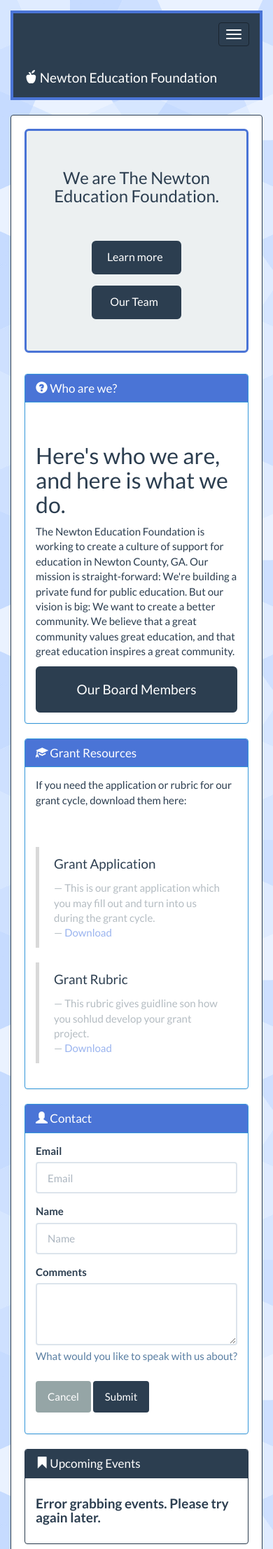
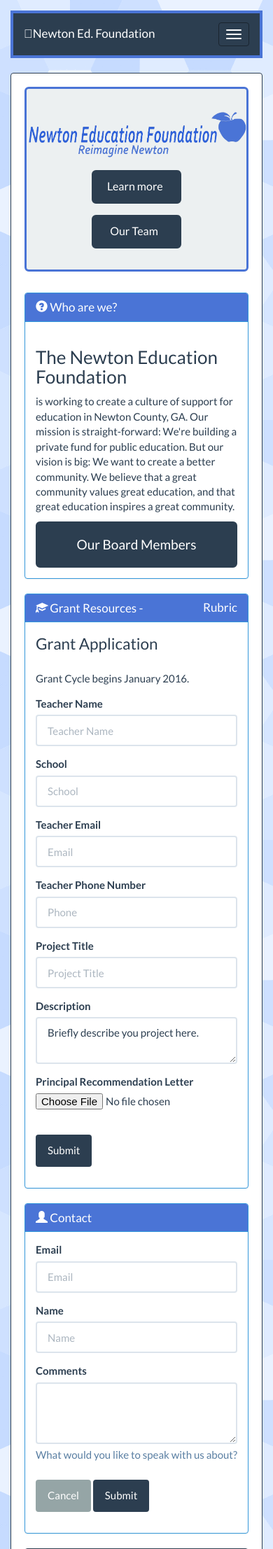
Before and after one commit to 3DSolutions/NewtonEducationFoundation, a PHP site: page / in a window 390 px wide; the page is wider, and only the part inside the window is pictured. Shown: the top 2213 px of that part at 70% size. Run offline with PHP 8.4, Linux system fonts and the light colour scheme; some libraries are stand-ins or nearby versions.

Commit message:
Updating..

```diff
--- a/public/css/site.css
+++ b/public/css/site.css
@@ -32,7 +32,7 @@ a {
 }
 
 .design {
-	margin-left: 7em;
+	margin-left: 11em;
 }
 
 @media (max-width: 432px) {
--- a/public/index.html
+++ b/public/index.html
@@ -26,18 +26,17 @@
 			        <span class="icon-bar"></span>
 			        <span class="icon-bar"></span>
 			      </button>
-			      <a class="navbar-brand" href="#" id="navbrand"><span class="glyphicon glyphicon-apple" aria-hidden="true"></span> Newton Education Foundation</a>
-			    </div>
+					<a class="navbar-brand" href="#" id="navbrand" style="float: left;"><img src="img/nav.png" class="img-responsive visible-xl visible-lg visible-md" aria-hidden="true" style="float: left; margin-right: 1em;"><span class='visible-xl visible-md visible-lg' style="float: left"> Newton Education Foundation</span><span class="glyphicon-apple visible-xs visible-sm" style="font-size: 17px">Newton Ed. Foundation</div></a>
+			    </span>
 			    <div class="collapse navbar-collapse" id="bs-navbar-collapse-1">
 			      <ul class="nav navbar-nav">
-			        <li><a href="#">Home <span class="sr-only">(current)</span></a></li>
 					<li><a href="#about">About</a></li>
-			        <!--<li><a href="#donate">Donate</a></li>-->
+			    <li><a href="#donate">Donate</a></li>
 					<li><a href="#events">Upcoming Events</a></li>
 					<li><a href="#grant">Grant Resources</a></li>
 					<li><a href="#contact">Contact</a></li>
 			      </ul>
-				  <ul class="nav navbar-nav navbar-right">
+				  <ul class="nav navbar-nav navbar-right visible-lg visible-xs visible-xl">
 					  <li><a href="https://www.facebook.com/ReimagineNewton" class="fa fa-facebook fa-lg"></a></li>
 					  <li><a href="https://twitter.com/ReImagineNewton" class="fa fa-twitter fa-lg"></a></li>
 					  <li><a href="#contact" class="fa fa-envelope fa-lg"></a></li>
@@ -46,10 +45,10 @@
 			  </div>
 			</nav>
 			<div class="well" style="border: 1px solid #2c3e50">
-				<div class="jumbotron">
-				  <h1 class="title">We are The Newton Education Foundation.</h1>
-				  <p><a href="#about" class="btn btn-primary btn-lg title-button">Learn more</a>
-				  <a class="btn btn-primary btn-lg title-button togglebio" data-toggle="modal" href="#biomodal">Our Team</a></p>
+				<div class="jumbotron" align="center">
+				  <img src="/img/nef.png" class="img-responsive visible-xl visible-lg visible-md visible-sm"><img src="/img/nef-alt.png" class="img-responsive visible-xs">
+				  <a href="#about" class="btn btn-primary btn-lg title-button">Learn more</a>
+				  <a class="btn btn-primary btn-lg title-button togglebio" data-toggle="modal" href="#biomodal">Our Team</a>
 				</div>
 				<div class="row">
 					<div class="col-md-8">
@@ -60,12 +59,8 @@
 								</h3>
 							</div>
 							<div class="panel-body">
-								<img id="logo" src="/img/logo.png"><br>
-								<h2 id="sub">
-									Here's who we are, and here is what we do.
-								</h2>
 								<p>
-									The Newton Education Foundation is working to create a culture of support for education in Newton County, GA.
+								<h3>The Newton Education Foundation</h3> is working to create a culture of support for education in Newton County, GA.
 									Our mission is straight-forward: We're building a private fund for public education. But our vision is big: We want to create a better community.
 									We believe that a great community values great education, and that great education inspires a great community.
 								</p>
@@ -75,33 +70,106 @@
 						<div class="panel panel-info"  id="grant">
 							<div class="panel-heading">
 								<h3 class="panel-title">
-									<span class="glyphicon glyphicon-education" aria-hidden="true"></span> Grant Resources
+									<span class="glyphicon glyphicon-education" aria-hidden="true"></span> Grant Resources - <a style="float: right;" class="res-link" href="./doc/rubric.doc">Rubric</a>
 								</h3>
 							</div>
 							<div class="panel-body">
-									<p>If you need the application or rubric for our grant cycle, download them here:</p>
-									<blockquote>
-									  <p>Grant Application</p>
-									  <small>This is our grant application which you may fill out and turn into us during the grant cycle.</small>
-									  <small><a href="/doc/application.doc" download>Download</a></small>
-									</blockquote>
-									<blockquote>
-									  <p>Grant Rubric</p>
-									  <small>This rubric gives guidline son how you sohlud develop your grant project.</small>
-									  <small><a href="/doc/rubric.doc" download>Download</a></small>
-									</blockquote>
-									<!--<iframe width="560" height="315" src="https://www.youtube.com/embed/0vrdgDdPApQ" frameborder="0" allowfullscreen></iframe>-->
+								<form class="form-horizontal" action="//formspree.io/thenewtoneducationfoundation@gmail.com" method="POST">
+									<fieldset>
+
+									<!-- Form Name -->
+									<legend>Grant Application</legend>
+								    <p style="margin-bottom: 1em;">Grant Cycle begins January 2016.</p>
+									<!-- Text input-->
+									<div class="form-group">
+  										<label class="col-sm-3 control-label" for="teacher">Teacher Name</label>
+  										<div class="col-lg-8">
+							  				<input id="teacher" name="teacher" placeholder="Teacher Name" class="form-control input-md" required="" type="text">
+  										</div>
+									</div>
+
+									<!-- Text input-->
+									<div class="form-group">
+  										<label class="col-sm-3 control-label" for="school">School</label>
+  										<div class="col-lg-8">
+ 											 <input id="school" name="school" placeholder="School" class="form-control input-md" required="" type="text">
+
+									    </div>
+									</div>
+
+									<!-- Text input-->
+									<div class="form-group">
+			  							<label class="col-sm-3 control-label" for="email">Teacher Email</label>
+				  						<div class="col-lg-8">
+  											<input id="email" name="email" placeholder="Email" class="form-control input-md" required="" type="text">
+
+  										</div>
+									</div>
+
+									<!-- Text input-->
+									<div class="form-group">
+  										<label class="col-sm-3 control-label" for="phone">Teacher Phone Number</label>
+  										<div class="col-lg-8">
+  											<input id="phone" name="phone" placeholder="Phone" class="form-control input-md" required="" type="text">
+
+  										</div>
+									</div>
+
+									<!-- Text input-->
+									<div class="form-group">
+  										<label class="col-sm-3 control-label" for="project">Project Title</label>
+  										<div class="col-lg-8">
+											<input id="project" name="project" placeholder="Project Title" class="form-control input-md" required="" type="text">
+  										</div>
+									</div>
+
+									<!-- Textarea -->
+									<div class="form-group">
+  										<label class="col-sm-3 control-label" for="descripition">Description</label>
+  										<div class="col-lg-8">
+    										<textarea class="form-control" id="descripition" name="descripition" style="max-length: 50em;">Briefly describe you project here.</textarea>
+  										</div>
+									</div>
+
+									<!-- File Button -->
+									<div class="form-group">
+ 										<label class="col-sm-3 control-label" for="recomend">Principal Recommendation Letter</label>
+  										<div class="col-lg-8">
+    										<input id="recomend" name="recomend" class="input-file" type="file">
+  										</div>
+									</div>
+
+									<!-- Button -->
+									<div class="form-group">
+				  						<label class="col-sm-3 control-label" for="submit"></label>
+  										<div class="col-lg-8">
+    										<button id="submit" name="submit" class="btn btn-primary">Submit</button>
+  										</div>
+									</div>
+
+									</fieldset>
+									</form>
+
 							</div>
 						</div>
 						<!-- Hide that thing -->
-						<!-- <div class="panel panel-info" id="donate">
+						<!--<div class="panel panel-info" id="donate">
 							<div class="panel-heading">
 								<h3 class="panel-title">
 									<span class="glyphicon glyphicon-heart" aria-hidden="true"></span> Donate
 								</h3>
 							</div>
 							<div class="panel-body">
-								<form class="form-horizontal">
+								<p>Donate Here:</p>
+								<form class="form-horizontal" action="https://www.paypal.com/cgi-bin/webscr" method="post" target="_top">
+									<input type="hidden" name="cmd" value="_s-xclick">
+									<input type="hidden" name="hosted_button_id" value="LU55UHE6CVCQU">
+									<input type="image" src="https://www.paypalobjects.com/en_US/i/btn/btn_donateCC_LG.gif" border="0" name="submit" alt="PayPal - The safer, easier way to pay online!">
+
+									<img alt="" border="0" src="https://www.paypalobjects.com/en_US/i/scr/pixel.gif" width="1" height="1">
+
+								</form>
+								<!--<form class="form-horizontal">
 								  <fieldset>
 									<div class="form-group">
 									  <label class="col-lg-2 control-label">Name</label>
@@ -151,7 +219,7 @@
 								</h3>
 							</div>
 							<div class="panel-body" id="content">
-								<form class="form-horizontal">
+								<form class="form-horizontal" action="//formspree.io/thenewtoneducationfoundation@gmail.com" method="POST">
 								  <fieldset>
 									<div class="form-group">
 									  <label for="inputEmail" class="col-lg-2 control-label">Email</label>
@@ -189,36 +257,19 @@
 							<h3 class="panel-title"><span class="glyphicon glyphicon-bookmark" aria-hidden="true"></span> Upcoming Events</h3>
 						  </div>
 						  <div class="panel-body" id="events">
-								<!--<div class="well well-sm" style="border: 1px solid #3498db">
-								  <h4>
-								  <strong>Event</strong>
-								  </h4>
-								  Lorem ipsum dolor sit amet, consectetur adipiscing elit. Fusce maximus lacus vel est malesuada vulputate. Lorem ipsum dolor sit amet, consectetur adipiscing elit.
-								</div>
 								<div class="well well-sm"  style="border: 1px solid #3498db">
 								  <h4>
-								  <strong>Event</strong>
+								  <strong>Februrary 26th</strong>
 								  </h4>
-								  Donec purus dui, iaculis ut erat volutpat, rhoncus auctor ante. Mauris lectus nisl, vulputate et augue in, cursus rhoncus urna.
+								  Hats off to teachers day.
 								</div>
 								<div class="well well-sm"  style="border: 1px solid #3498db">
 							      <h4>
-								  <strong>Event</strong>
+								  <strong>March 26th</strong>
 								  </h4>
-								  Morbi leo nunc, venenatis et venenatis sed, ullamcorper ac arcu. Donec urna odio, sollicitudin vitae lectus id, pretium aliquam leo.
+								  NEF Pancake Stampede<br>
+									<a href="/doc/pancake.docx" onclick="alert('Please see the word document downloaded for more information.')">More Information</a>
 								</div>
-								<div class="well well-sm"  style="border: 1px solid #3498db">
-								  <h4>
-								  <strong>Event</strong>
-								  </h4>
-								  Class aptent taciti sociosqu ad litora torquent per conubia nostra, per inceptos himenaeos. Mauris porttitor dui vitae justo posuere pulvinar facilisis faucibus sem
-								</div>
-								<div class="well well-sm"  style="border: 1px solid #3498db">
-								  <h4>
-								  <strong>Event</strong>
-								  </h4>
-								  Lorem ipsum dolor sit amet, consectetur adipiscing elit. Donec et fringilla purus, in varius ex.
-								</div>-->
 						  </div>
 						</div>
 						<a class="twitter-timeline" href="https://twitter.com/ReImagineNewton" data-widget-id="633812968384397312">Tweets by @ReImagineNewton</a>
@@ -229,16 +280,20 @@
 						  </div>
 						  <div class="panel-body">
 							<p>
-								<strong>Phone:</strong> 555-246-21599
-							</p>
-							<p>
-								<strong>Address:</strong> 123 Spring St.
-								  Covington, GA 30016
+								<strong>Address:</strong> The Newton Education Foundation
+								  P.O. Box 1586
+								  Covington, GA 30014
 							  </p>
 							  <p>
-								  <strong>Hours: </strong>Mon-Fri - 8:00-5:00
+									<strong>Email: </strong> <a syle="text-wrap: unrestricted" href="mailto:thenewtoneducationfoundation@gmail.com">thenewtoneducationfoundation@gmail.com</a>
 							  </p>
-						  </div>
+								<form action="https://www.paypal.com/cgi-bin/webscr" method="post" target="_top"  id="donatelink">
+									<input type="hidden" name="cmd" value="_s-xclick">
+									<input type="hidden" name="hosted_button_id" value="LU55UHE6CVCQU">
+									<input style="border: none; size: 200%" type="image" src="https://www.paypalobjects.com/en_US/i/btn/btn_donateCC_LG.gif" border="0" name="submit" alt="PayPal - The safer, easier way to pay online!">
+									<img alt="" border="0" src="https://www.paypalobjects.com/en_US/i/scr/pixel.gif" width="1" height="1">
+								</form>
+							</div>
 						</div>
 					</div>
 				</div>
@@ -260,6 +315,7 @@
 		<footer>
 			<script src="https://code.jquery.com/jquery-latest.min.js"></script>
 			<script src="/js/bootstrap.min.js"></script>
+			<script src="https://cdnjs.cloudflare.com/ajax/libs/jcarousel/0.3.3/jquery.jcarousel.js"></script>
 			<script src="/js/site.js"></script>
 			<p class="design">Designed and developed by <em>The Web Technicians</em>.</p>
 		</footer>
```
Also changed, not shown: api/data/bio.json (+26 -10 lines), public/js/site.js (+42 -2 lines), public/img/carousel.jpg (added), public/img/nav.png (added), public/img/nef-alt.png (added), public/img/nef.png (added), 1 other file.
